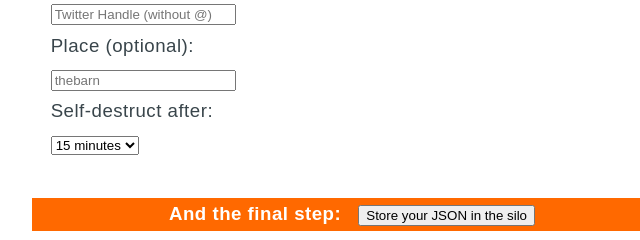
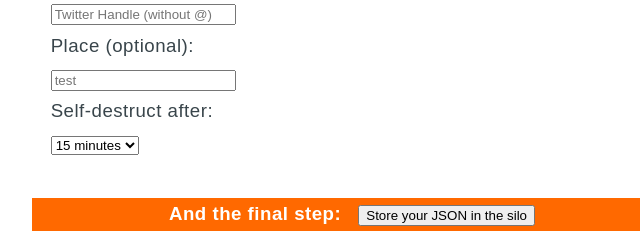
Before and after one commit to reelyactive/json-silo, a website: page web/index.html in a window 1280 px wide. Shown: the part 530-770 px from the top of the page, 288-928 px from the left. Drawn offline with Linux system fonts and the light colour scheme.

Commit message:
Changed default place to test

```diff
--- a/web/index.html
+++ b/web/index.html
@@ -18,7 +18,7 @@
           <input type="text" name="linkedInPublicUrl" placeholder="LinkedIn Public URL"><br>
           <input type="text" name="twitterPersonalScreenName" placeholder="Twitter Handle (without @)"><br>
           Place (optional):<br>
-          <input type="text" name="place" placeholder="thebarn"><br>
+          <input type="text" name="place" placeholder="test"><br>
           Self-destruct after:<br>
           <select name="duration">
             <option name="15min" selected> 15 minutes </option>
```
